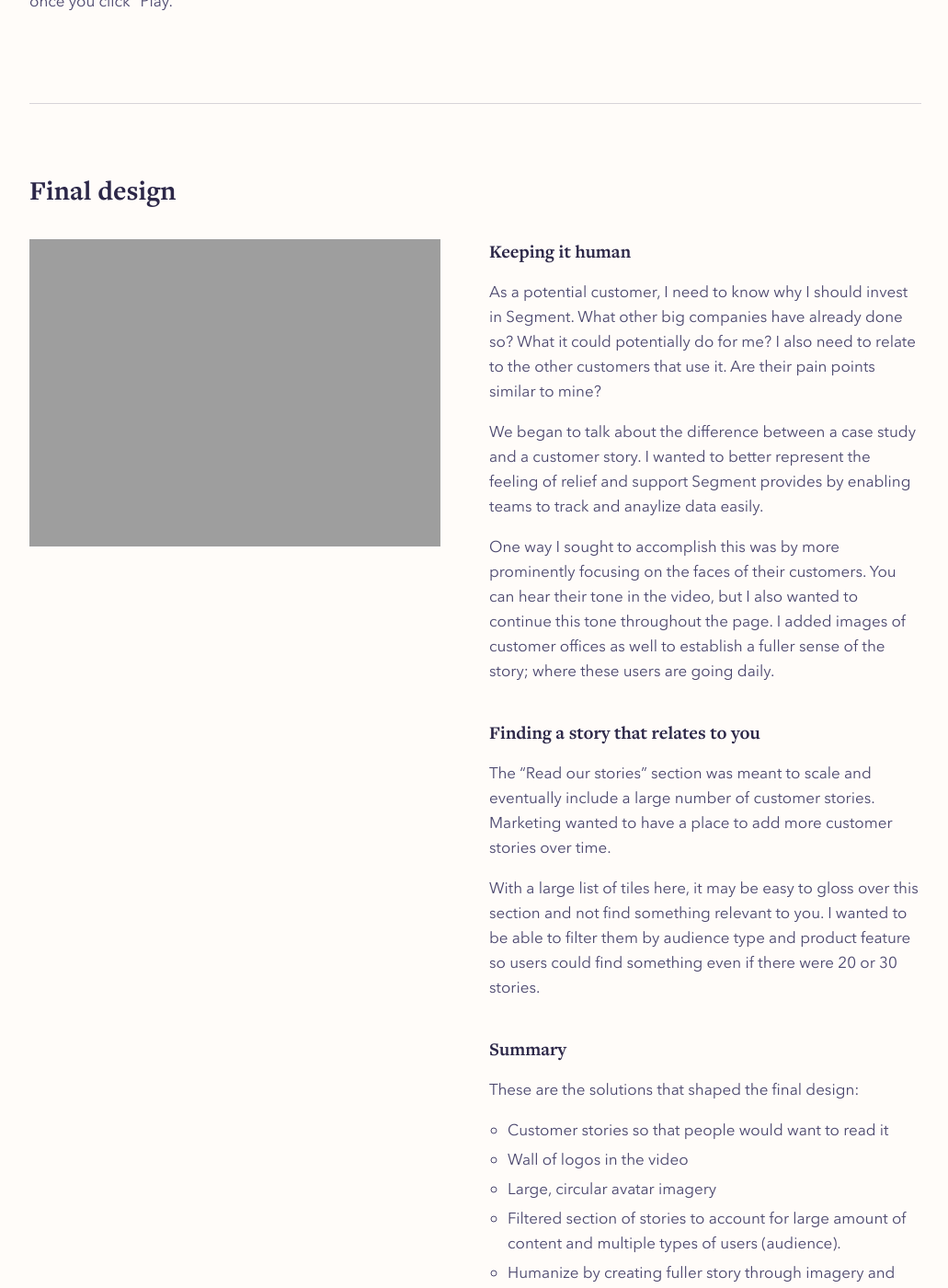
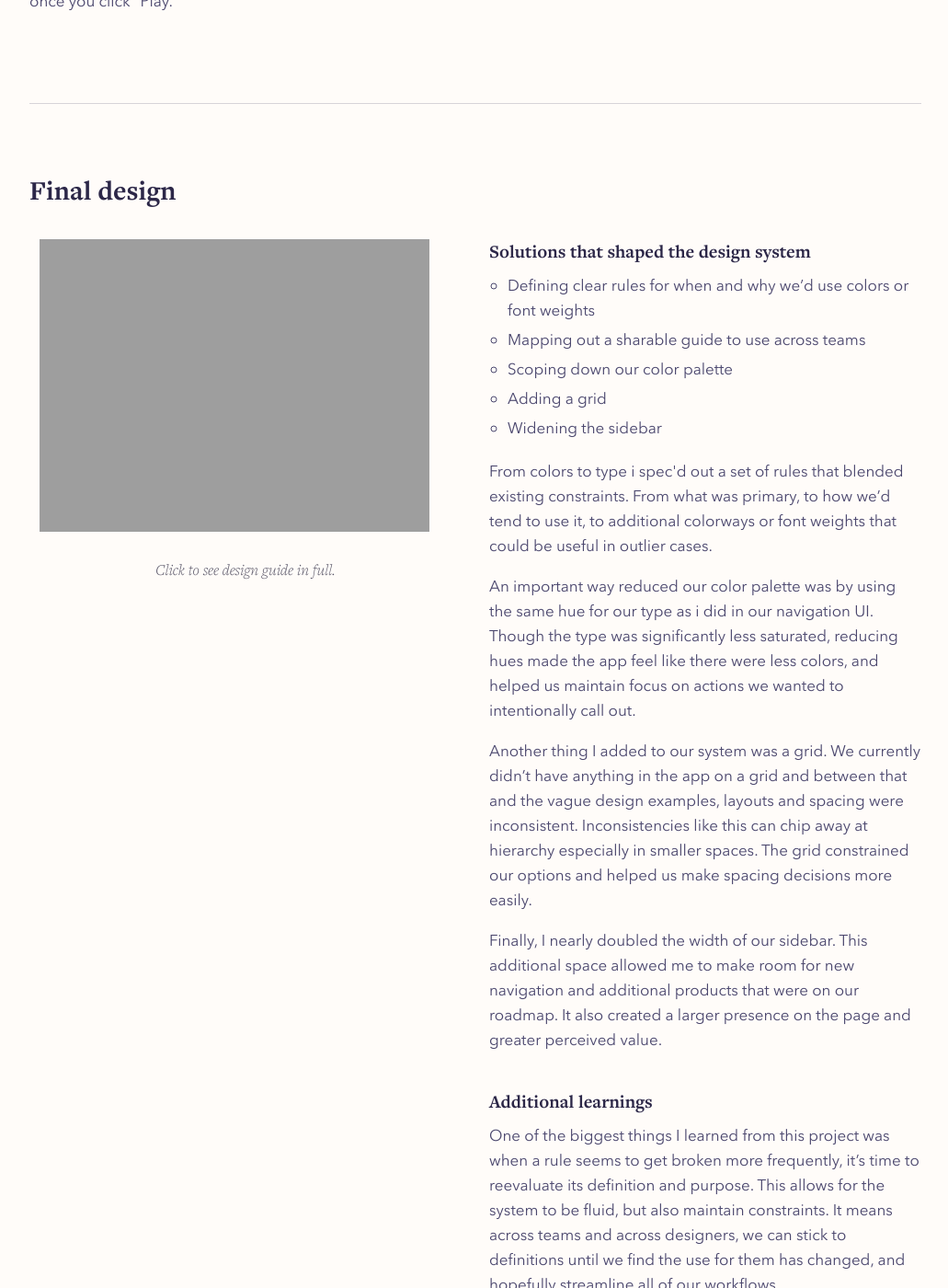
Before and after one commit to jessbottali/jessicabottali.com, a Jekyll site: the page built from projects/chameleon-design-system/index.html, in a window 1280 px wide and 1400 px high, scrolled down 5100 px. Shown: the whole window at 92% size, without its empty margins (123-1154 px from the left). Built offline with Jekyll 4.4.1, drawn with Linux system fonts in a browser that asks for light colours; comment, search, counter and statistics services are not loaded; some of the changed text lies outside the part shown.

Commit message:
Update index.html

```diff
--- a/projects/chameleon-design-system/index.html
+++ b/projects/chameleon-design-system/index.html
@@ -154,41 +154,40 @@ title: "Chameleon design system"
   <h2 class="ProjectWork-title m0 mb4">Final design</h2>
   <div class="Grid gutters u-m-top-20">
     <div class="Grid-cell u-6of12">
-      <img src="./images/5@2x.png" class="ProjectImage ml0" />
+    <a href="./images/design-guide@2x.png" class="ProjectImage ml0">
+      <img src="./images/click-to-see-full-guide-long@2x.png" class="ProjectImage" />
+    </a>
+      <p class="ImageCaption">Click to see design guide in full.</p>
     </div>
     <div class="Grid-cell">
       <div class="challenges-content">
-        <h3 class="ProjectImage-title m0 mb2">Keeping it human</h3>
-        <p>As a potential customer, I need to know why I should invest in Segment. What other big companies have already done so? What it could potentially do for me? I also need to relate to the other customers that use it. Are their pain points similar to mine?</p>
-
-        <p>We began to talk about the difference between a case study and a customer story. I wanted to better represent the feeling of relief and support Segment provides by enabling teams to track and anaylize data easily.</p>
-
-        <p class="m0 mb4">One way I sought to accomplish this was by more prominently focusing on the faces of their customers. You can hear their tone in the video, but I also wanted to continue this tone throughout the page. I added images of customer offices as well to establish a fuller sense of the story; where these users are going daily.</p>
-
-        <h3 class="ProjectImage-title m0 mb2">Finding a story that relates to you</h3>
-
-        <p>The “Read our stories” section was meant to scale and eventually include a large number of customer stories. Marketing wanted to have a place to add more customer stories over time. </p>
-
-        <p class="m0 mb4">With a large list of tiles here, it may be easy to gloss over this section and not find something relevant to you. I wanted to be able to filter them by audience type and product feature so users could find something even if there were 20 or 30 stories.</p>
-
-        <h3 class="ProjectImage-title m0 mb2">Summary</h3>
-
-        <p>These are the solutions that shaped the final design:</p>
+        <h3 class="ProjectImage-title m0 mb2">Solutions that shaped the design system</h3>
 
         <ul class="m0 mb3">
-          <li>Customer stories so that people would want to read it</li>
-          <li>Wall of logos in the video</li>
-          <li>Large, circular avatar imagery</li>
-          <li>Filtered section of stories to account for large amount of content and multiple types of users (audience).</li>
-          <li>Humanize by creating fuller story through imagery and tone</li>
+          <li>Defining clear rules for when and why we’d use colors or font weights</li>
+          <li>Mapping out a sharable guide to use across teams</li>
+          <li>Scoping down our color palette</li>
+          <li>Adding a grid</li>
+          <li>Widening the sidebar</li>
         </ul>
 
-        <p>I sought to implement ideas that would achieve our goals in an efficient way. I’m looking forward to collecting data to see if we can better meet our balanced metric. </p>
+        <p>From colors to type i spec'd out a set of rules that blended existing constraints. From what was primary, to how we’d tend to use it, to additional colorways or font weights that could be useful in outlier cases. </p>
+
+        <p>An important way reduced our color palette was by using the same hue for our type as i did in our navigation UI. Though the type was significantly less saturated, reducing hues made the app feel like there were less colors, and helped us maintain focus on actions we wanted to intentionally call out. </p>
+
+        <p>Another thing I added to our system was a grid. We currently didn’t have anything in the app on a grid and between that and the vague design examples, layouts and spacing were inconsistent. Inconsistencies like this can chip away at hierarchy especially in smaller spaces. The grid constrained our options and helped us make spacing decisions more easily. </p>
+
+        <p class="m0 mb4">Finally, I nearly doubled the width of our sidebar. This additional space allowed me to make room for new navigation and additional products that were on our roadmap. It also created a larger presence on the page and greater perceived value. </p>
+
+        <h3 class="ProjectImage-title m0 mb2">Additional learnings</h3>
+
+        <p class="m0 mb4">One of the biggest things I learned from this project was when a rule seems to get broken more frequently, it’s time to reevaluate its definition and purpose. This allows for the system to be fluid, but also maintain constraints. It means across teams and across designers, we can stick to definitions until we find the use for them has changed, and hopefully streamline all of our workflows.</p>
+
       </div>
     </div>
   </div>
 </div>
 
 <div class="Container">
-  <img src="./images/6@2x.jpg" class="ProjectImage" />
+  <img src="./images/using-the-design-guide@2x.png" class="ProjectImage" />
 </div>
```
